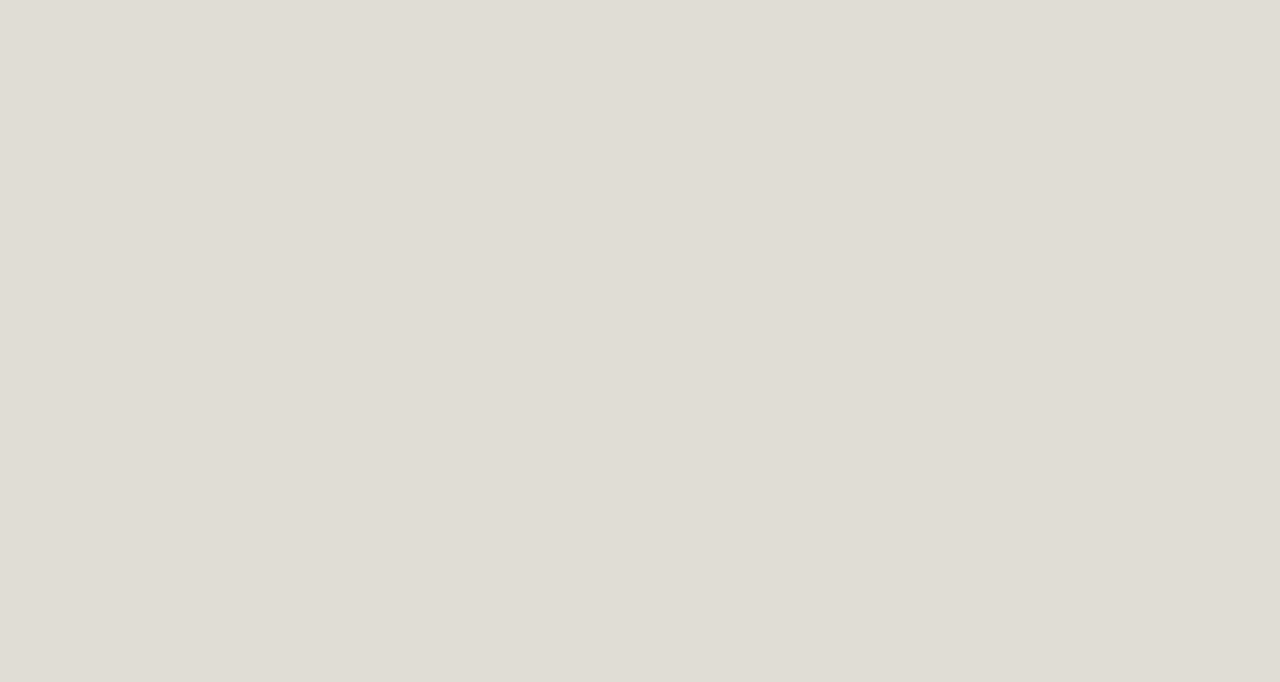
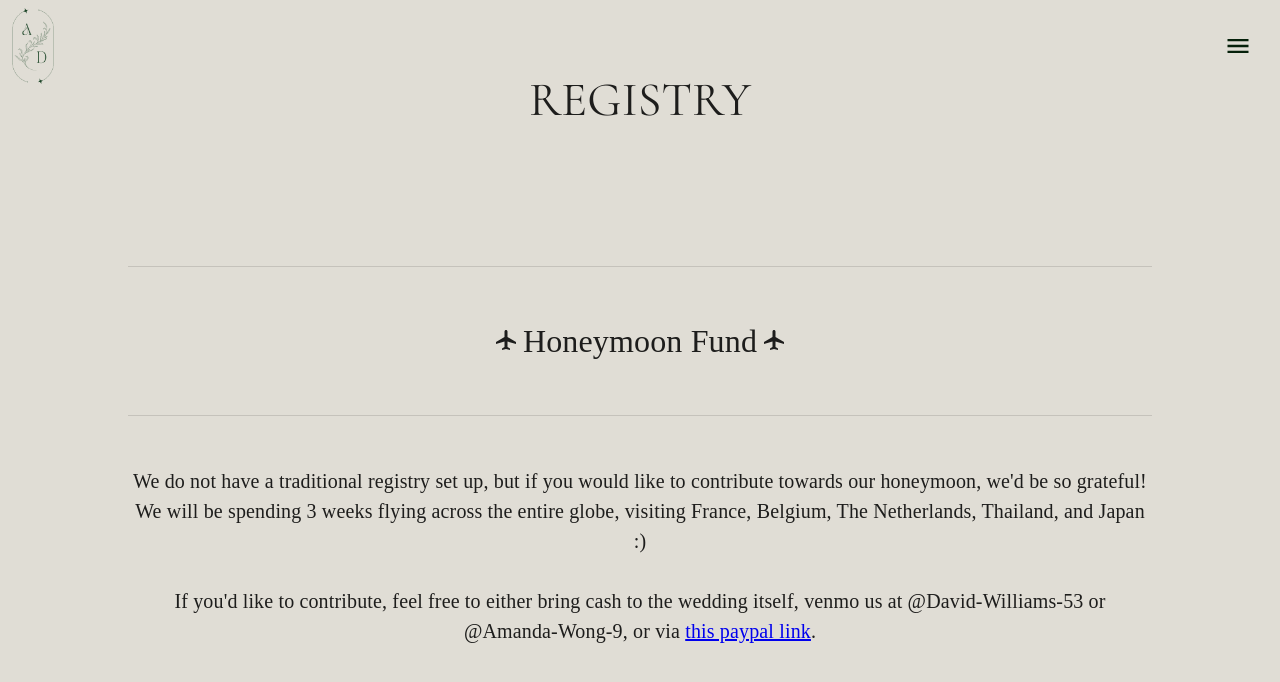
Before and after one commit to dwilliams27/wedding-ui, a React (Create React App) app: page /registry in a window 1280 px wide. Before the commit this address had no page. Shown: the top 682 px of the page. Built offline with nearby package versions, Linux system fonts and the light colour scheme; a web font is replaced by a local one.

Commit message:
major: add registry page

```diff
--- a/src/App.tsx
+++ b/src/App.tsx
@@ -9,6 +9,7 @@ import { ThemeProvider, createTheme } from '@mui/material/styles';
 import { COLOR_GREEN, DARK_GREEN, HOVER_GREEN, SUBMIT_BUTTON_GREEN } from './models/models';
 import Events from './components/Events';
 import DressCode from './components/DressCode';
+import Registry from './components/Registry';
 
 const theme = createTheme({
   components: {
@@ -64,6 +65,7 @@ function App() {
             <Route path="/rsvp" element={<RsvpForm />} />
             <Route path="/travel" element={<Travel />} />
             <Route path="/dress-code" element={<DressCode />} />
+            <Route path="/registry" element={<Registry />} />
           </Routes>
         </Router>
       </ThemeProvider>
--- /dev/null
+++ b/src/components/Registry.tsx
@@ -0,0 +1,57 @@
+import React from "react";
+import TopBar from "./TopBar";
+import { Stack } from "@mui/system";
+import { Divider, Fade, Typography, ThemeProvider, createTheme, Box, Link, Grid, Card, CardContent, Container, Paper, List, ListItem, ListItemText } from "@mui/material";
+import { Fonts } from "../utils/Fonts";
+import AirplanemodeActiveIcon from '@mui/icons-material/AirplanemodeActive';
+
+export default function Registry() {
+  const contentTheme = createTheme({
+    typography: {
+      fontFamily: Fonts.Abhaya,
+    },
+  });
+
+  const headerTheme = createTheme({
+    typography: {
+      fontFamily: Fonts.Cormorant,
+    },
+  });
+
+  return (
+    <React.Fragment>
+      <TopBar />
+      <Fade in={true} timeout={2000}>
+        <Stack sx={{
+          alignItems: 'center',
+          marginLeft: 'auto',
+          marginRight: 'auto',
+          position: 'relative',
+          width: '80vw'
+        }}>
+          <ThemeProvider theme={headerTheme}>
+            <Typography sx={{ fontSize: '3rem', mb: '5rem' }}>
+              REGISTRY
+            </Typography>
+          </ThemeProvider>
+
+          <ThemeProvider theme={contentTheme}>
+          <Divider flexItem sx={{ marginTop: '50px', marginBottom: '50px' }}/>
+            <Typography sx={{ fontSize: '2rem' }}>
+              <AirplanemodeActiveIcon sx={{ marginRight: '5px' }} />
+              Honeymoon Fund
+              <AirplanemodeActiveIcon sx={{ marginLeft: '5px' }} />
+            </Typography>
+            <Divider flexItem sx={{ marginTop: '50px', marginBottom: '50px' }}/>
+            <Typography sx={{ fontSize: '1.25rem', marginBottom: '50px' }}>
+              We do not have a traditional registry set up, but if you would like to contribute towards our honeymoon, we'd be so grateful! We will be spending 3 weeks flying across the entire globe, visiting France, Belgium, The Netherlands, Thailand, and Japan :)
+              <br></br>
+              <br></br>
+              If you'd like to contribute, feel free to either bring cash to the wedding itself, venmo us at @David-Williams-53 or @Amanda-Wong-9, or via <a href="https://paypal.me/davidamandahoneymoon" target="_blank">this paypal link</a>.
+            </Typography>
+          </ThemeProvider>
+        </Stack>
+      </Fade>
+    </React.Fragment>
+  );
+}
--- a/src/components/TopBar.tsx
+++ b/src/components/TopBar.tsx
@@ -19,7 +19,8 @@ const routes = [
   { text: 'Wedding & Events', page: '/events' },
   { text: 'Travel & Accommodations', page: '/travel' },
   { text: 'Dress Code', page: '/dress-code' },
-  { text: 'RSVP', page: '/rsvp' }
+  { text: 'RSVP', page: '/rsvp' },
+  { text: 'Registry', page: '/registry' }
 ];
 
 function HideOnScroll(props: Props) {
```
Also changed, not shown: 1 other file (tests, documents, lock files or other folders).
